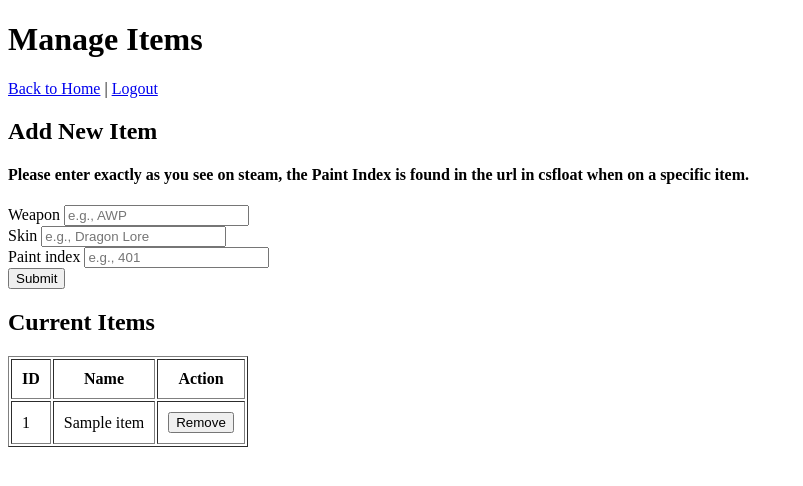
After one commit to rileyzilka01/cs-price-tracker, a Python web app: template application/templates/manage_items.html in a window 1280 px wide. The commit adds this page. Shown: the top 486 px of the page, without its empty margins (0-803 px from the left). Run offline with Jinja, Linux system fonts and the light colour scheme; the template is opened without the code that fills it: most values are stand-ins (such as "Sample title", 1, 10 or a date in 2020); form fields are guessed from the names that the template uses.

Commit message:
added permanent list

```diff
--- a/application/static/items.json
+++ b/application/static/items.json
@@ -1,8 +1,8 @@
 [
   {
     "id": 1,
-    "name": "M249 | System Lock (Factory New)",
-    "market_hash": "M249%20%7C%20System%20Lock",
-    "paint_index": 401
+    "name": "AWP | Dragon Lore",
+    "market_hash": "AWP%20%7C%20Dragon%20Lore",
+    "paint_index": 344
   }
 ]
--- a/application/templates/home.html
+++ b/application/templates/home.html
@@ -7,7 +7,7 @@
 <body>
     <h1>CS Price Tracker</h1>
 
-    <a href="{{ url_for('main.logout') }}">Logout</a>
+    <a href="{{ url_for('main.manage_items') }}">Manage Items</a> | <a href="{{ url_for('main.logout') }}">Logout</a>
 
     <h2>Select Items to Check</h2>
     <form id="priceForm">
--- /dev/null
+++ b/application/templates/manage_items.html
@@ -0,0 +1,115 @@
+<!DOCTYPE html>
+<html>
+<head>
+    <title>Manage Items</title>
+</head>
+<body>
+    <h1>Manage Items</h1>
+
+    <a href="{{ url_for('main.home') }}">Back to Home</a> | <a href="{{ url_for('main.logout') }}">Logout</a>
+
+    {% if message %}
+    <p style="color: green; font-weight: bold;">{{ message }}</p>
+    {% endif %}
+
+    <h2>Add New Item</h2>
+    <h4>Please enter exactly as you see on steam, the Paint Index is found in the url in csfloat when on a specific item.</h4>
+    <form method="POST" novalidate>
+        {{ form.hidden_tag() }}
+        <div>
+            {{ form.weapon.label }}
+            {{ form.weapon(placeholder="e.g., AWP") }}
+            {% if form.weapon.errors %}
+                <span style="color: red;">{{ form.weapon.errors[0] }}</span>
+            {% endif %}
+        </div>
+
+        <div>
+            {{ form.skin.label }}
+            {{ form.skin(placeholder="e.g., Dragon Lore") }}
+            {% if form.skin.errors %}
+                <span style="color: red;">{{ form.skin.errors[0] }}</span>
+            {% endif %}
+        </div>
+
+        <div>
+            {{ form.paint_index.label }}
+            {{ form.paint_index(placeholder="e.g., 401") }}
+            {% if form.paint_index.errors %}
+                <span style="color: red;">{{ form.paint_index.errors[0] }}</span>
+            {% endif %}
+        </div>
+
+        {{ form.submit() }}
+    </form>
+
+    <script>
+        document.querySelector('form').addEventListener('submit', function(e) {
+            const weapon = document.querySelector('input[name="weapon"]').value;
+            const skin = document.querySelector('input[name="skin"]').value;
+            const fullName = weapon + ' | ' + skin;
+
+            // Create hidden fields for backend
+            let nameInput = document.createElement('input');
+            nameInput.type = 'hidden';
+            nameInput.name = 'name';
+            nameInput.value = fullName;
+
+            let marketHashInput = document.createElement('input');
+            marketHashInput.type = 'hidden';
+            marketHashInput.name = 'market_hash';
+            const marketHash = encodeURIComponent(fullName)
+                .replace(/'/g, '%27')
+                .replace(/!/g, '%21');
+            marketHashInput.value = marketHash;
+
+            let actionInput = document.createElement('input');
+            actionInput.type = 'hidden';
+            actionInput.name = 'action';
+            actionInput.value = 'add';
+
+            this.appendChild(nameInput);
+            this.appendChild(marketHashInput);
+            this.appendChild(actionInput);
+        });
+    </script>
+
+    <h2>Current Items</h2>
+    <table border="1" cellpadding="10">
+        <tr>
+            <th>ID</th>
+            <th>Name</th>
+            <th>Action</th>
+        </tr>
+        {% for item in items %}
+        <tr>
+            <td>{{ item.id }}</td>
+            <td>{{ item.name }}</td>
+            <td>
+                <button onclick="removeItem('{{ item.id }}')">Remove</button>
+            </td>
+        </tr>
+        {% endfor %}
+    </table>
+
+    <script>
+        function removeItem(itemId) {
+            if (confirm('Are you sure?')) {
+                fetch(`/remove-item/${itemId}`, {
+                    method: 'DELETE',
+                    headers: {
+                        'X-CSRFToken': '{{ csrf_token() }}'
+                    }
+                })
+                .then(response => response.json())
+                .then(data => {
+                    if (data.success) {
+                        location.reload();
+                    } else {
+                        alert('Error removing item');
+                    }
+                })
+                .catch(error => console.error('Error:', error));
+            }
+        }
+    </script>
```
Also changed, not shown: application/views/index/forms.py (+7 -1 lines), application/views/index/routes.py (+52 -1 lines).
